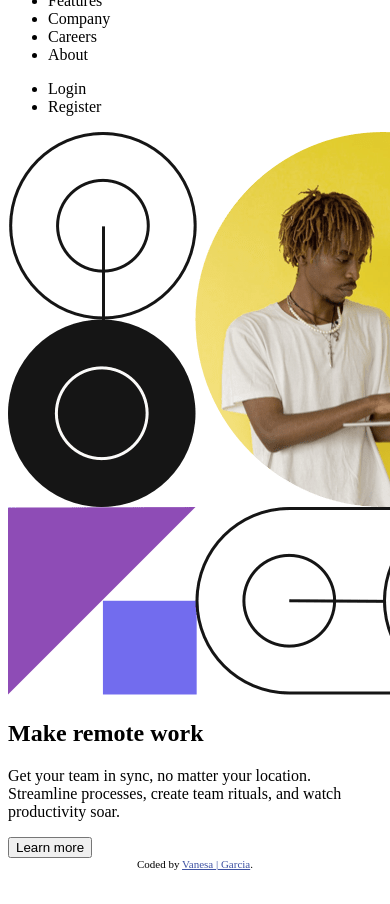
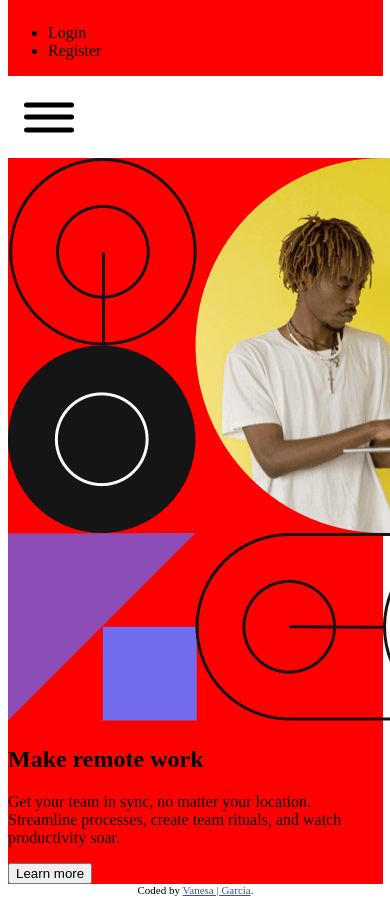
Before and after one commit to vanesa5/intro-with-dropdown-menu, a plain HTML site: page index.html in a window 390 px wide. Shown: the part 71-975 px from the top of the page. Before the commit the page ends 949 px from the top, so only its background shows below. Drawn offline with Linux system fonts and the light colour scheme.

Commit message:
mobile nav styling

```diff
--- a/index.html
+++ b/index.html
@@ -7,6 +7,8 @@
   <link rel="icon" type="image/png" sizes="32x32" href="./images/favicon-32x32.png">
 
   <title>Frontend Mentor | Intro section with dropdown navigation</title>
+
+  <link rel="stylesheet" href="styles/index.css">
 
   <!-- Feel free to remove these styles or customise in your own stylesheet 👍 -->
   <style>
--- /dev/null
+++ b/styles/_mobile-menu.scss
@@ -0,0 +1,77 @@
+/* Start of Ham menu for mobile*/
+
+
+.off-screen-menu{
+    background-color: white;
+    height: 100vh;
+    width: 100%;
+    max-width: 70%;
+    position: fixed;
+    top: 0;
+    right: -550px;
+    display: flex;
+    flex-direction: column;
+    font-size: 1.5rem;
+    line-height: 4rem;
+    color: rgb(74, 73, 73);
+    padding-top: 15vh;
+    transition: .3s ease;
+}
+
+.off-screen-menu ul {
+list-style:none;
+}
+
+.off-screen-menu.active{
+    right: 0;
+}
+
+nav{
+    padding: 1rem;
+    display: flex;
+    background-color: white;
+}
+
+.ham-menu{
+    height: 50px;
+    width: 50px;
+    margin-right: auto;
+    position: relative;
+}
+
+.ham-menu span {
+    height: 5px;
+    width: 100%;
+    background-color: black;
+    border-radius: 25px;
+    position: absolute;
+    top: 50%;
+    left: 50%;
+    transform: translate(-50%, -50%);
+    transition: .3s ease;
+}
+
+.ham-menu span:nth-child(1){
+    top: 25%;
+}
+
+.ham-menu span:nth-child(3){
+    top: 75%;
+}
+
+.ham-menu.active span:nth-child(1){
+    top:50%;
+    transform: translate(-50%, -50%) rotate(-45deg);
+}
+
+.ham-menu.active span:nth-child(2){
+    opacity: 0;
+}
+
+.ham-menu.active span:nth-child(3){
+    top:50%;
+    transform: translate(-50%, -50%) rotate(45deg);
+}
+
+
+/* End of Ham menu for mobil*/
--- /dev/null
+++ b/styles/index.scss
@@ -0,0 +1,18 @@
+body{
+    width: 375px;
+
+}
+section {
+    background-color: red;
+
+}
+
+figure{
+    margin: 0;
+
+    img{
+        margin: 20px;
+    }
+}
+    // Mobile Menu
+    @import "./mobile-menu";
```
Also changed, not shown: styles/index.css (added), 1 other file.
